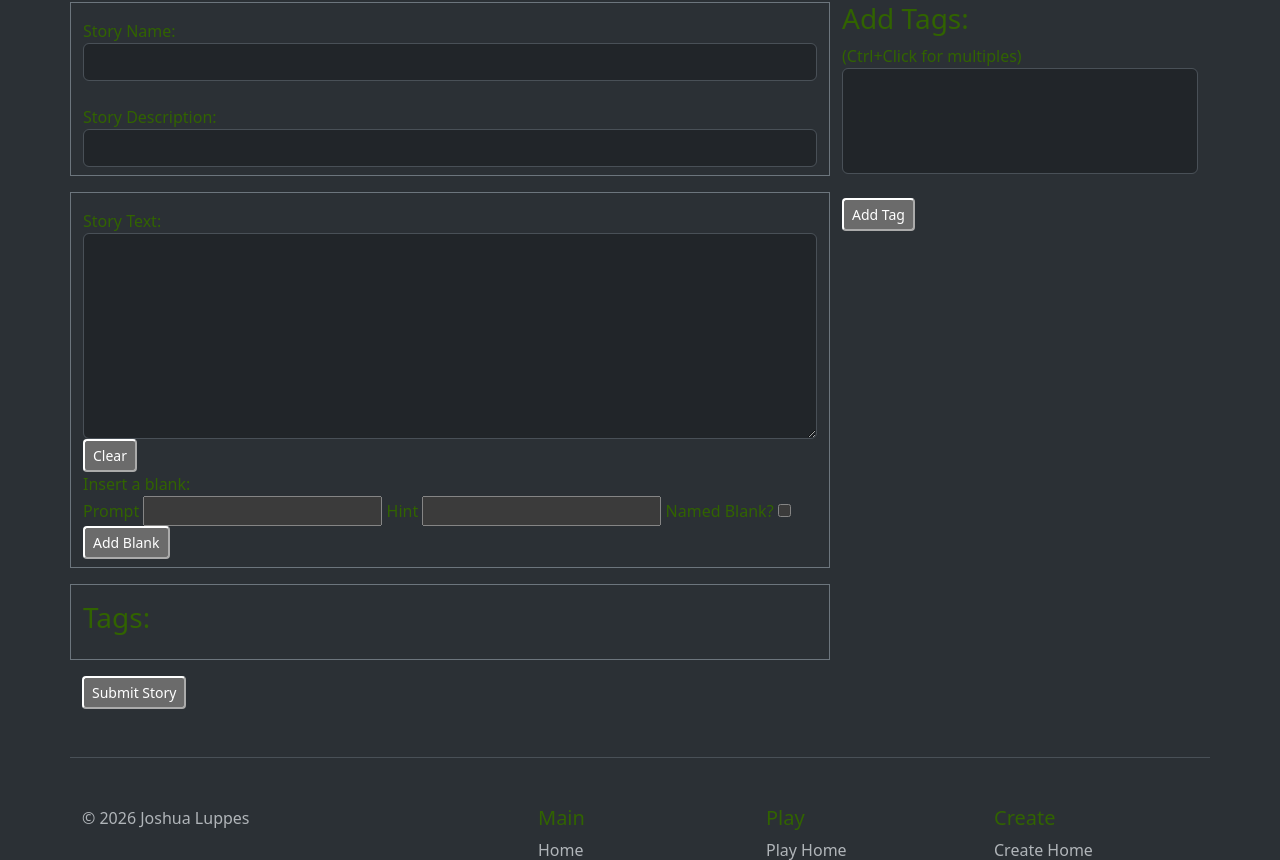
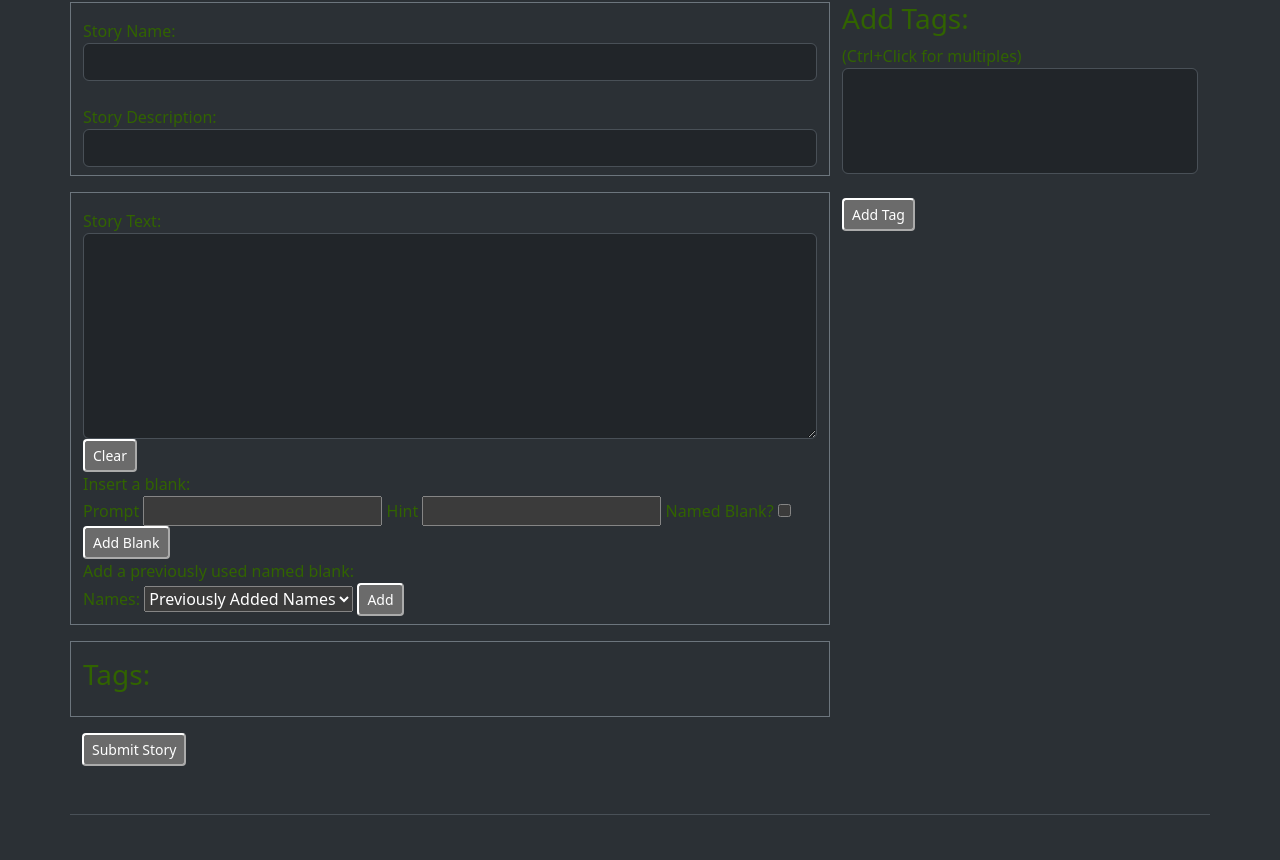
Before and after one commit to JLuppes/MaddestLibber, a Flask app: page /create/story in a window 1280 px wide. Shown: the part 177-1037 px from the top of the page. Run offline with Flask 3, Linux system fonts and the light colour scheme; lists and menus that the app fills with data are empty.

Commit message:
Add dropdown list of previously used named blanks

```diff
--- a/blueprints/create/templates/create_story.html
+++ b/blueprints/create/templates/create_story.html
@@ -48,6 +48,16 @@ Story{%endblock%} {% block content %}
               Add Blank
             </button>
           </div>
+
+          <div>
+          <p>Add a previously used named blank: </p>
+          <label for="namedList">Names:</label>
+          <select id="namedList" id="namedList">
+            <option value="">Previously Added Names</option>
+          </select>
+          <button onclick="handleNamedList(event)" class="form-control-sm">Add</button>
+          </div>
+
         </div>
       </div>
       <div class="row border border-secondary mb-3 pb-2">
@@ -98,30 +108,54 @@ Story{%endblock%} {% block content %}
   const namedBlankTag = {% if namedBlankTag %}"{{namedBlankTag}}"{% else %}"*"{% endif %};
   const leftBracket = {% if leftBracket %}"{{leftBracket}}"{% else %}`~[`{% endif %} ;
   const rightBracket = {% if rightBracket %}"{{rightBracket}}"{% else %}`]~`{% endif %} ;
+  const namedList = document.getElementById("namedList")
 
   function clearStory(event) {
     event.preventDefault();
 
     newStoryBox.value = "";
   }
+
   function handleBlank(event) {
     event.preventDefault();
+
+    // Get the info from the new blank fields
     const newName = newBlankName.value;
     const newHint = newBlankHint.value;
     const newNamed = newBlankNamed.checked;
 
-    const namedTag = newNamed === true ? namedBlankTag : "";
-    const secondHalf = newHint ? "|" + newHint : "";
+    // Add the blank to the story text
+    addBlank(newName, newHint, newNamed)
 
-    newStoryBox.value += `${leftBracket}${namedTag}${newName}${secondHalf}${rightBracket}`;
+    // If the blank is named, add it to the previously named list
+    if (newNamed){
+      const newNamedListElement = document.createElement('option')
+      newNamedListElement.value = newName
+      const namedListEntrySecondHalf = newHint ? ` | ${newHint}` : ''
+      newNamedListElement.innerText = `${newName}${namedListEntrySecondHalf}`
+      namedList.append(newNamedListElement)
+    }
 
+    // Reset the new blank fields
     newBlankName.value = "";
     newBlankHint.value = "";
     newBlankNamed.checked = false
   }
-</script>
 
-<script>
+  function handleNamedList(event){
+    event.preventDefault()
+    const nameToAdd = namedList.value
+    if (nameToAdd){
+      addBlank(namedList.value, "previously named", true)
+    }
+  }
+
+  function addBlank(name, hint, named){
+    const namedTag = named ? namedBlankTag : "";
+    const secondHalf = hint ? " | " + hint : "";
+    newStoryBox.value += `${leftBracket}${namedTag}${name}${secondHalf}${rightBracket}`;
+  }
+
   const storyTagList = document.getElementById("storyTagList");
   const addTagForm = document.getElementById("tagAdditionForm");
   const tagSelectionDropdown = document.getElementById("tags");
```
